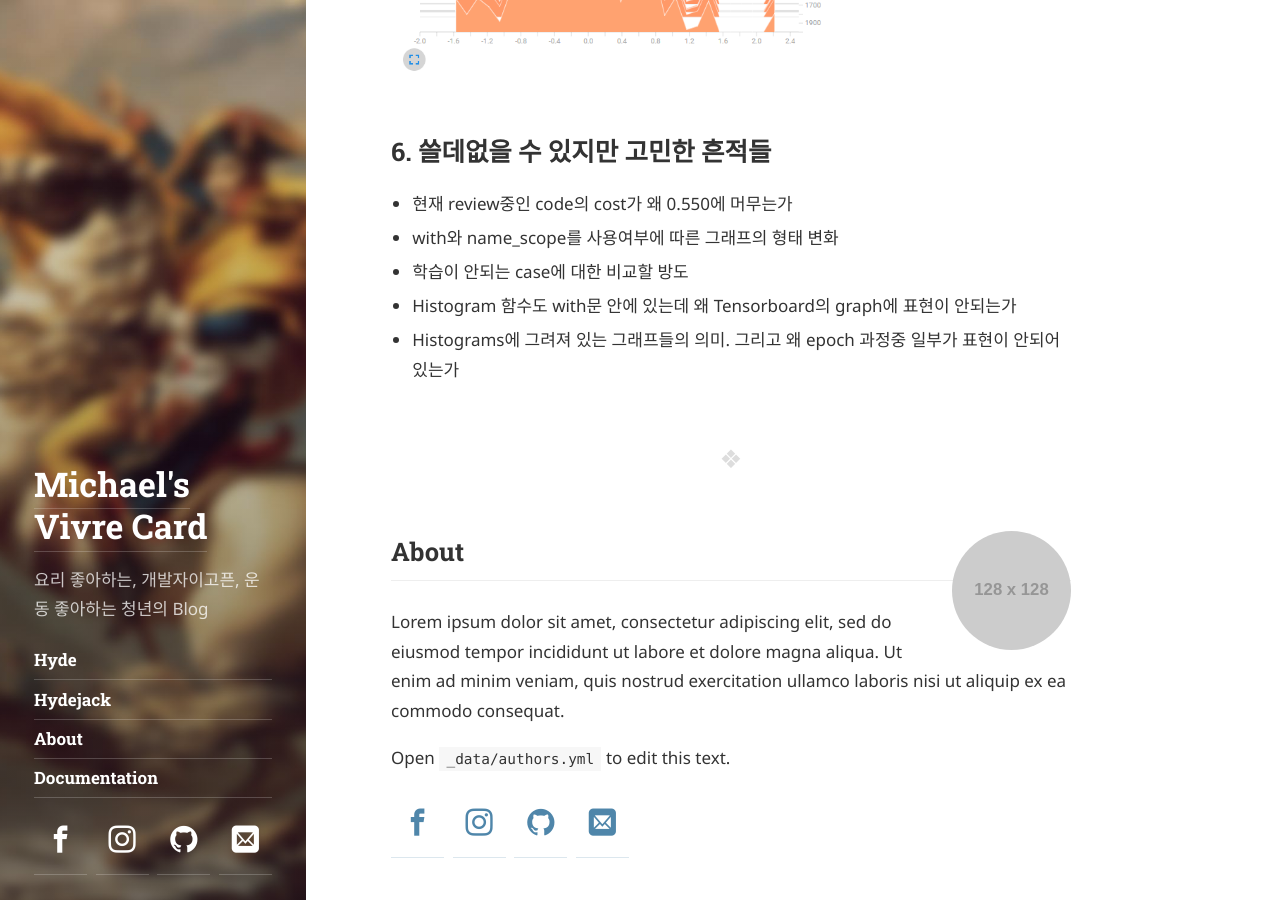
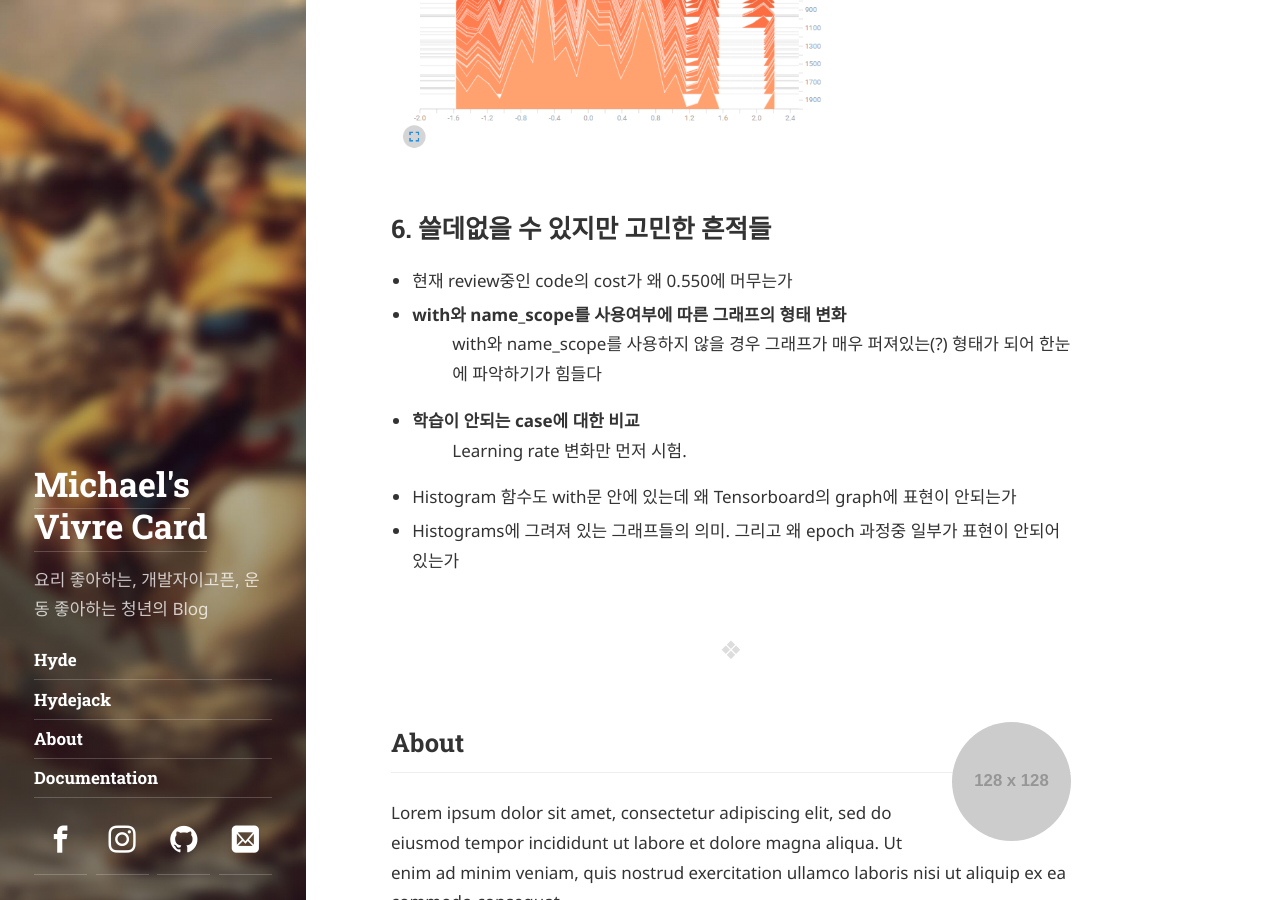
Before and after one commit to quisutdeus7/quisutdeus7.github.io, a Jekyll site: the page built from _posts/2017-10-13-TensorBoard-뽀개기-3.md, in a window 1280 px wide and 900 px high, scrolled down 4812 px. Built offline with Jekyll 4.4.1, drawn with Linux system fonts in a browser that asks for light colours; some web fonts are replaced; some of the changed text lies outside the part shown.

```diff
--- a/_posts/2017-10-13-TensorBoard-뽀개기-3.md
+++ b/_posts/2017-10-13-TensorBoard-뽀개기-3.md
@@ -58,6 +58,8 @@ saver.save(sess, './model/dnn.ckpt', global_step=global_step)
 ### 1) Main Graph
 <img src="https://raw.githubusercontent.com/quisutdeus7/quisutdeus7.github.io/master/_data/img/tensorboard_basic2_graph.PNG" width="70%" align = "" >
 
+ 위 그래프는 node들을 따로 정리하지 않아서 clear하지 않는 형태이다. Tensorboard 화면에서 *remove from main graph* 기능을 실행하면
+ 깔끔하게 정리가 가능하다.
 
 ### 2) Scalars
 <img src="https://raw.githubusercontent.com/quisutdeus7/quisutdeus7.github.io/master/_data/img/tensorboard_basic2_scalar.PNG" width="70%">
@@ -72,6 +74,8 @@ saver.save(sess, './model/dnn.ckpt', global_step=global_step)
 ## 6. 쓸데없을 수 있지만 고민한 흔적들
 - 현재 review중인 code의 cost가 왜 0.550에 머무는가
 - with와 name_scope를 사용여부에 따른 그래프의 형태 변화
-- 학습이 안되는 case에 대한 비교할 방도
+    : with와 name_scope를 사용하지 않을 경우 그래프가 매우 퍼져있는(?) 형태가 되어 한눈에 파악하기가 힘들다
+- 학습이 안되는 case에 대한 비교
+    : Learning rate 변화만 먼저 시험.
 - Histogram 함수도 with문 안에 있는데 왜 Tensorboard의 graph에 표현이 안되는가
 - Histograms에 그려져 있는 그래프들의 의미. 그리고 왜 epoch 과정중 일부가 표현이 안되어 있는가
```
